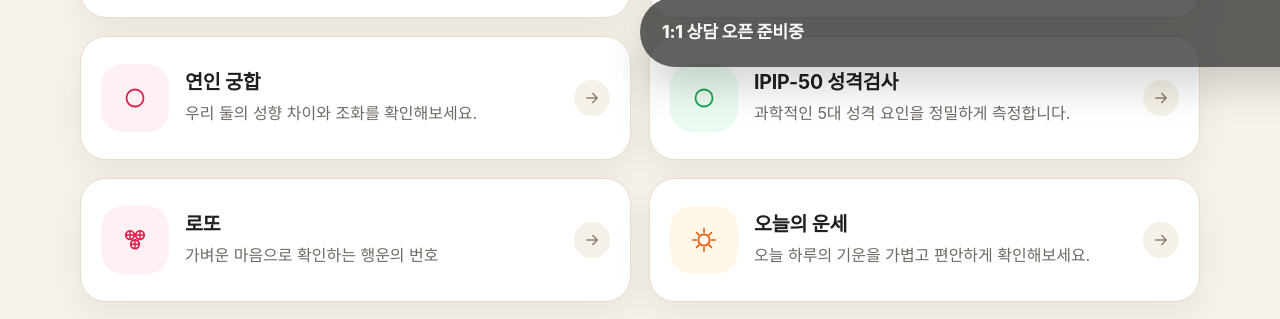
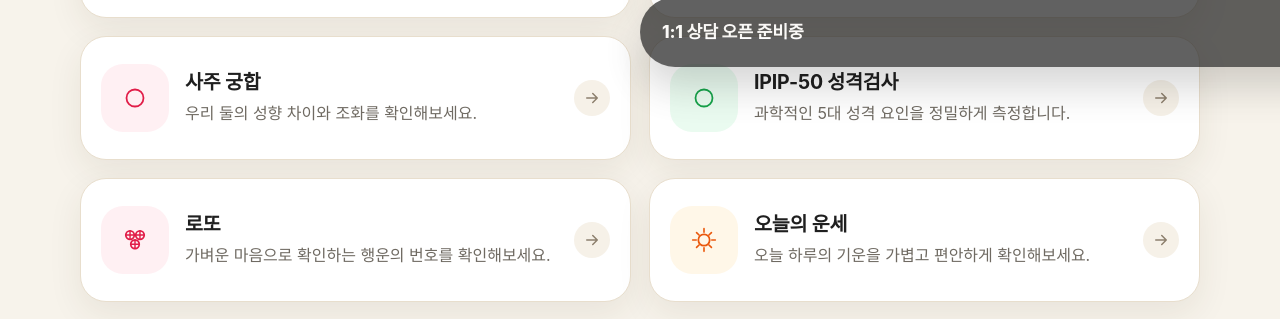
Before and after one commit to inhwoi7/dasangdam-main, a Next.js app: page / in a window 1280 px wide. Shown: the part 715-1034 px from the top of the page. Built offline with nearby package versions, Linux system fonts and the light colour scheme.

Commit message:
실제 서비스 앱 4종으로 라인업 재배치

```diff
--- a/app/page.tsx
+++ b/app/page.tsx
@@ -53,7 +53,7 @@ const SERVICES = [
   },
   {
     key: "chemi", // 궁합 앱 추가
-    name: "연인 궁합",
+    name: "사주 궁합",
     description: "우리 둘의 성향 차이와 조화를 확인해보세요.",
     href: "https://dasangdam-chemi-app.vercel.app",
     iconBg: "#FFF0F3",
@@ -70,7 +70,7 @@ const SERVICES = [
   {
     key: "lotto",
     name: "로또",
-    description: "가벼운 마음으로 확인하는 행운의 번호",
+    description: "가벼운 마음으로 확인하는 행운의 번호를 확인해보세요.",
     href: "/services/lotto",
     iconBg: "#FFF0F3",
     iconStroke: "#E11D48",
```
